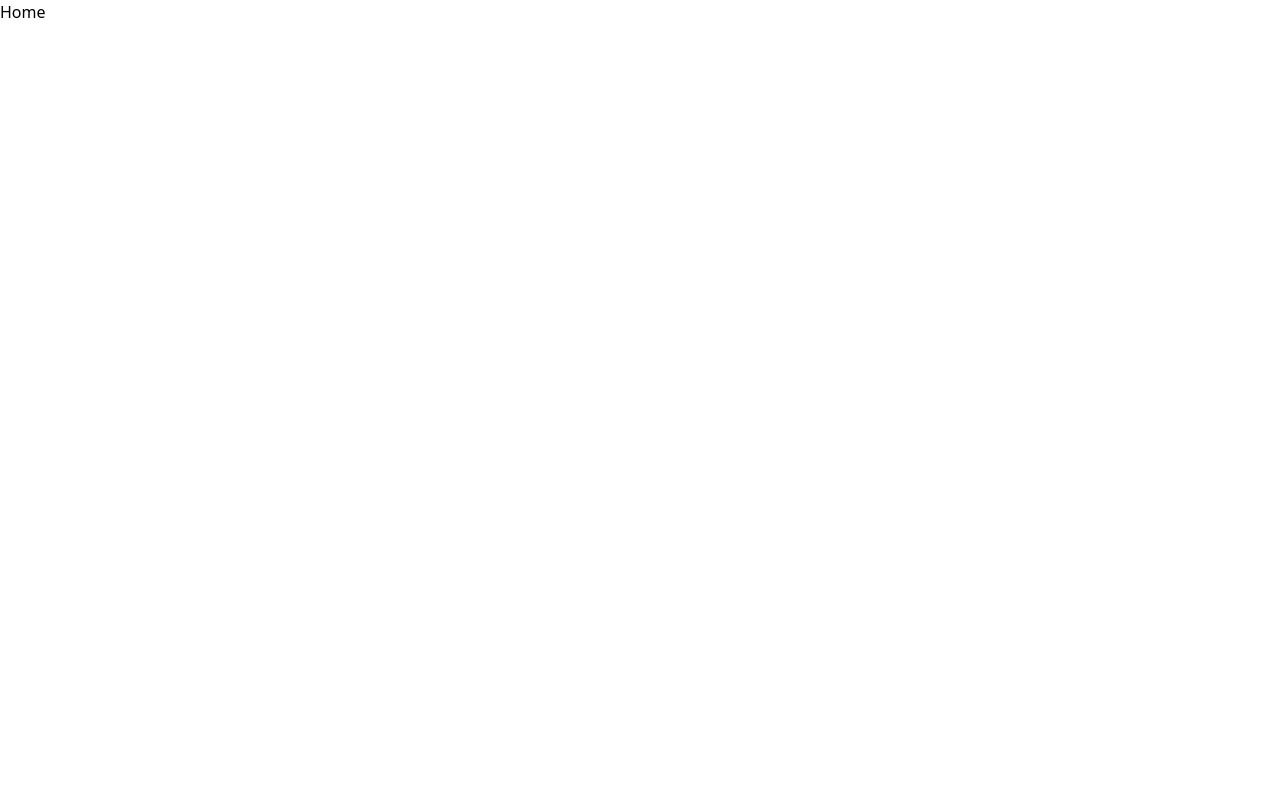
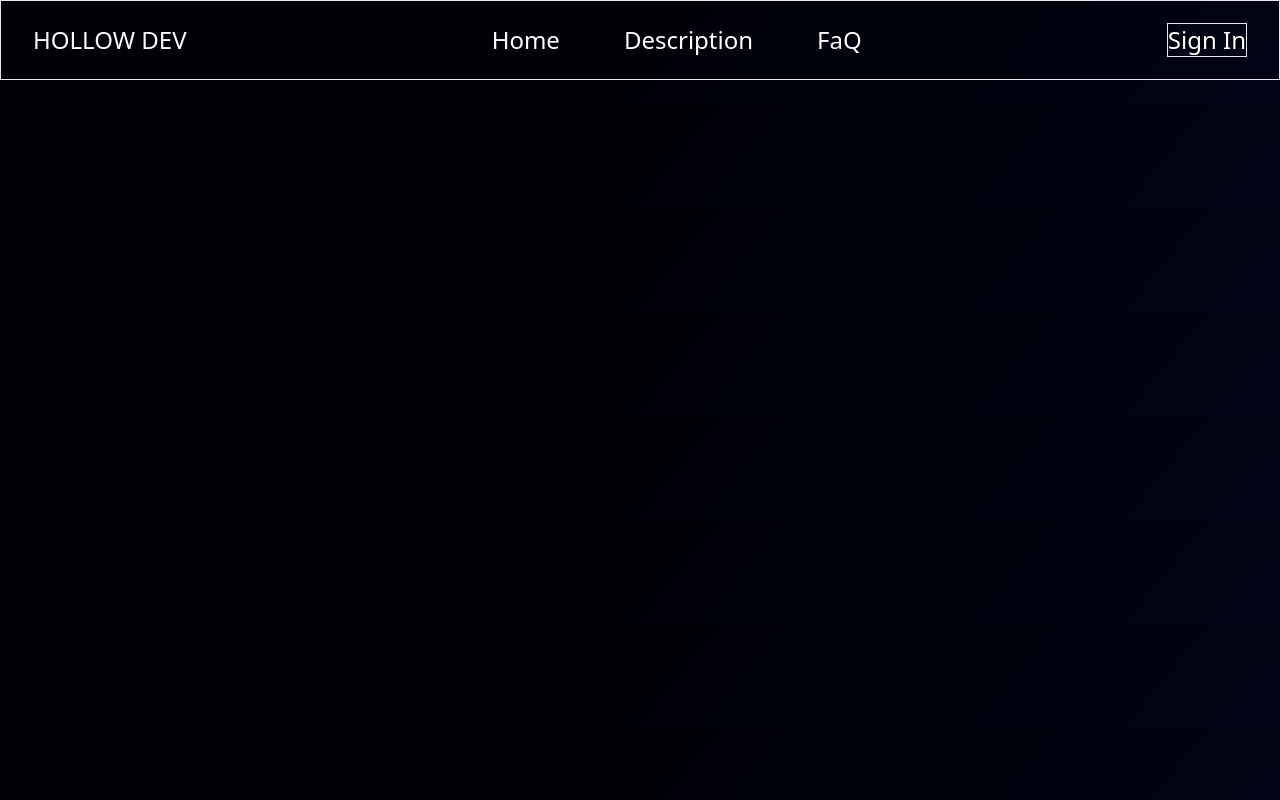
Before and after one commit to MicroClub-USTHB/Hollow-dev-website, a React (Vite) app: page / in a window 1280 px wide. Built offline with nearby package versions, Linux system fonts and the light colour scheme.

Commit message:
Added navbar and layout

```diff
--- a/src/components/Layout/footer.tsx
+++ b/src/components/Layout/footer.tsx
@@ -0,0 +1,3 @@
+export default function Footer() {
+  return <div>OK</div>;
+}
--- a/src/components/Layout/index.tsx
+++ b/src/components/Layout/index.tsx
@@ -0,0 +1,15 @@
+import { ReactNode } from "react";
+import Navbar from "./navbar";
+
+type Props = {
+  children: ReactNode;
+};
+
+export default function Layout({ children }: Props) {
+  return (
+    <div>
+      <Navbar />
+      {children}
+    </div>
+  );
+}
--- a/src/components/Layout/navbar.tsx
+++ b/src/components/Layout/navbar.tsx
@@ -0,0 +1,13 @@
+export default function Navbar() {
+  return (
+    <div className="border bg-transparent text-white flex items-center justify-between px-8 h-20 text-2xl">
+      <h1>HOLLOW DEV</h1>
+      <ul className="flex space-x-16">
+        <li>Home</li>
+        <li>Description</li>
+        <li>FaQ</li>
+      </ul>
+      <button className="border">Sign In</button>
+    </div>
+  );
+}
--- a/src/index.css
+++ b/src/index.css
@@ -2,9 +2,29 @@
 @tailwind components;
 @tailwind utilities;
 
+:root {
+  --bg: #00020e;
+  --color: #ffffff;
+  --blue: #4a6b85;
+}
 
-:root {
-    --bg: #00020E;
-    --color: #ffffff;
-    --blue: #4A6B85;
+body {
+  /* LinearGradient background */
+  background: rgb(0, 3, 20);
+  background: -moz-linear-gradient(
+    309deg,
+    rgba(0, 3, 20, 1) 0%,
+    rgba(0, 1, 7, 1) 52%
+  );
+  background: -webkit-linear-gradient(
+    309deg,
+    rgba(0, 3, 20, 1) 0%,
+    rgba(0, 1, 7, 1) 52%
+  );
+  background: linear-gradient(
+    309deg,
+    rgba(0, 3, 20, 1) 0%,
+    rgba(0, 1, 7, 1) 52%
+  );
+  filter: progid:DXImageTransform.Microsoft.gradient(startColorstr="#000314",endColorstr="#000107",GradientType=1);
 }
--- a/src/router.tsx
+++ b/src/router.tsx
@@ -1,17 +1,22 @@
 import { createBrowserRouter } from "react-router-dom";
 import Home from "./views/Home/index";
 import Registration from "./views/Registration/index";
+import Layout from "./components/Layout";
 
 const router = createBrowserRouter([
   {
     path: "/",
-    element: <Home />,
-    errorElement: <div>404 Not Found</div>
+    element: (
+      <Layout>
+        <Home />
+      </Layout>
+    ),
+    errorElement: <div>404 Not Found</div>,
   },
   {
     path: "/registration",
-    element: <Registration />
-  }
+    element: <Registration />,
+  },
 ]);
 
 export default router;
```
